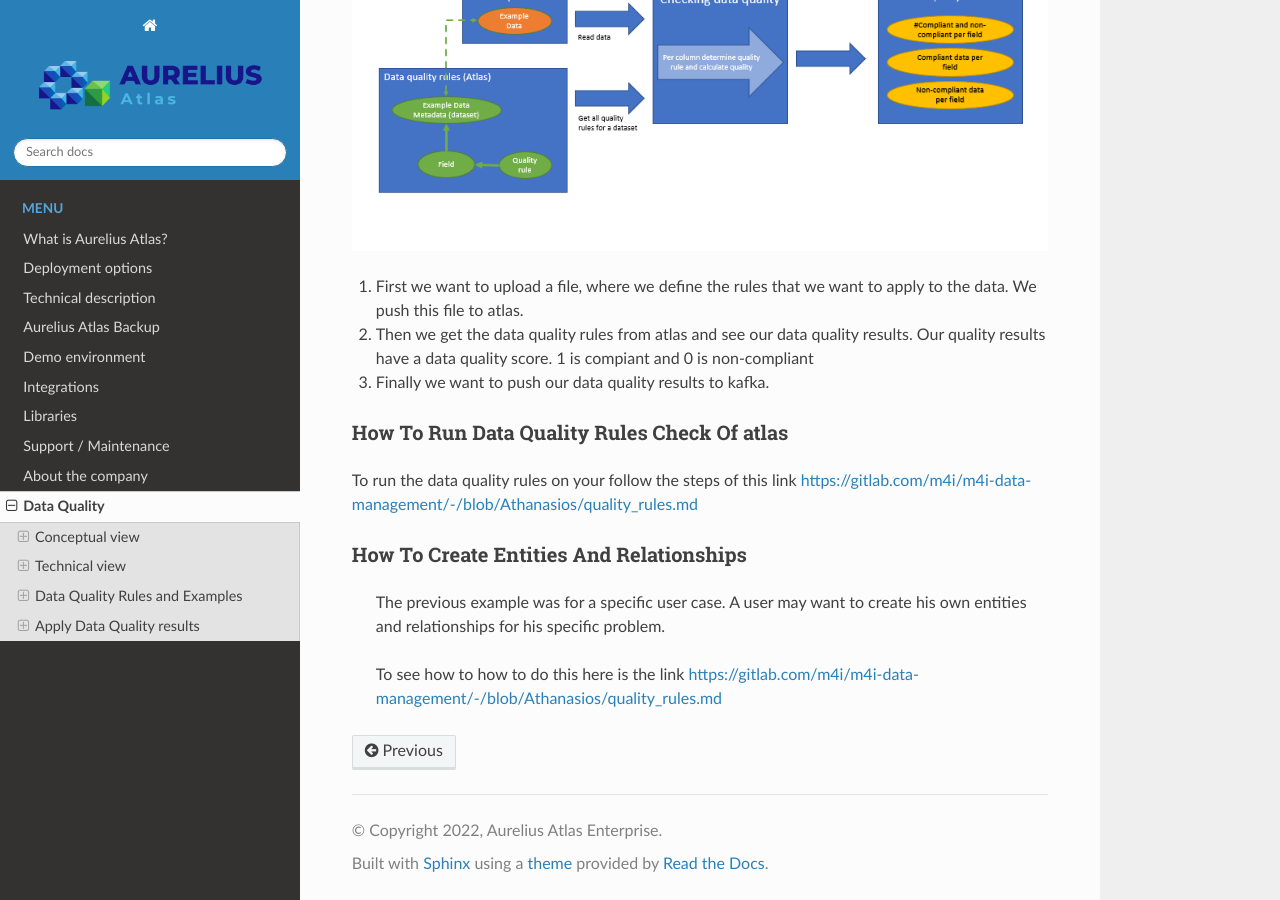
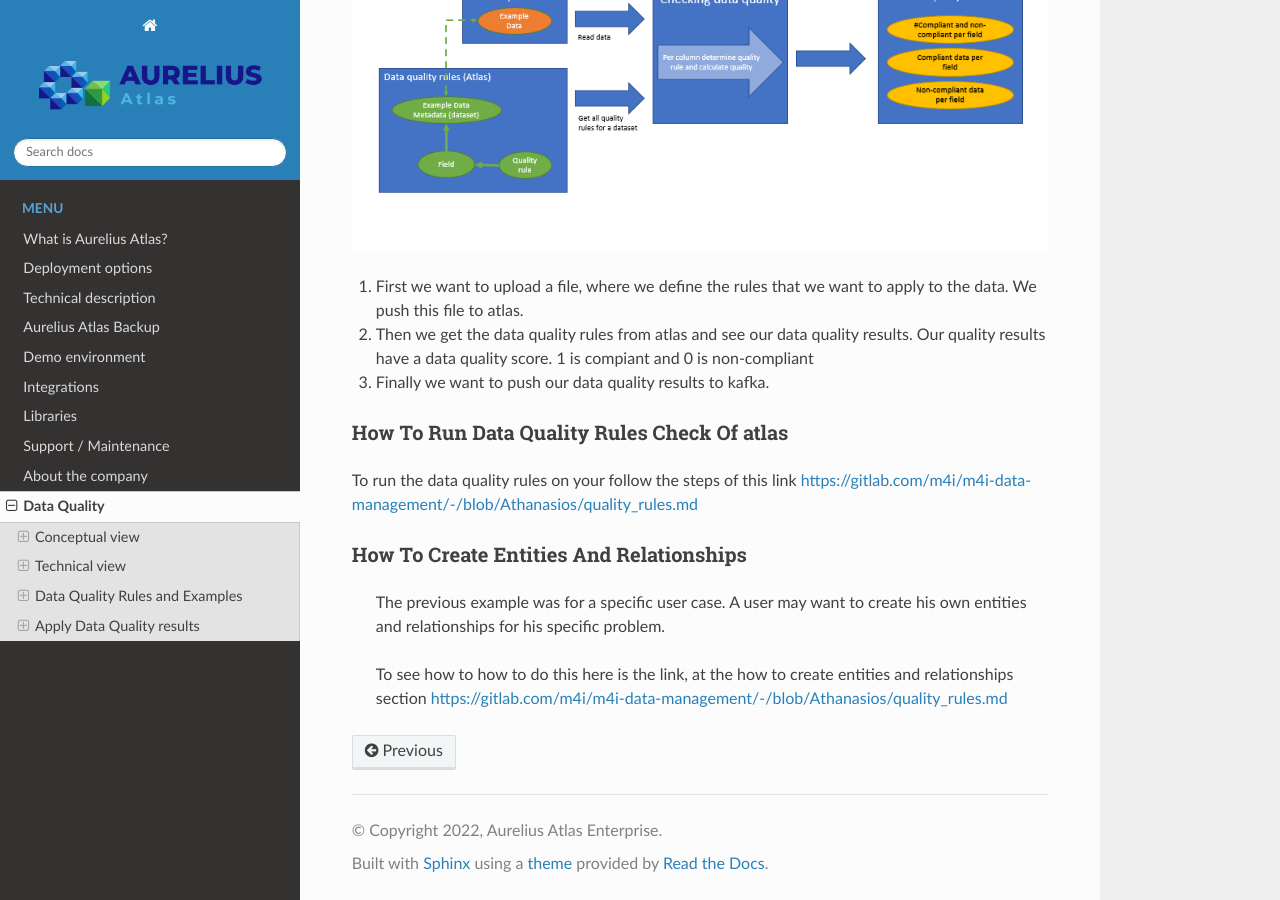
Before and after one commit to aureliusenterprise/doc_technical_manual, a Sphinx documentation site: the page built from DOc/docs/source/Options/data_quality.rst, in a window 1280 px wide and 900 px high, scrolled down 14387 px. Built offline with Sphinx 7.4.7 and the Read the Docs theme 2.0.0, drawn with Linux system fonts in a browser that asks for light colours; pages that are not in the unit, such as notebooks, are missing from menus.

Commit message:
Update data_quality.rst

```diff
--- a/DOc/docs/source/Options/data_quality.rst
+++ b/DOc/docs/source/Options/data_quality.rst
@@ -779,4 +779,4 @@
 ~~~~~~~~~~~~~~~~~~~~~~~~~~~~~~~~~~~~~~~~~~~~~
  The previous example was for a specific user case. A user may want to create his own entities and relationships for his specific problem.
 
- To see how to how to do this here is the link https://gitlab.com/m4i/m4i-data-management/-/blob/Athanasios/quality_rules.md
+ To see how to how to do this here is the link, at the how to create entities and relationships section https://gitlab.com/m4i/m4i-data-management/-/blob/Athanasios/quality_rules.md
```
